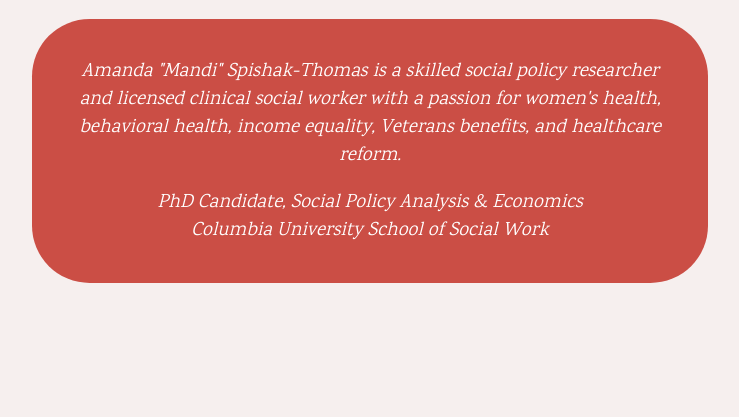
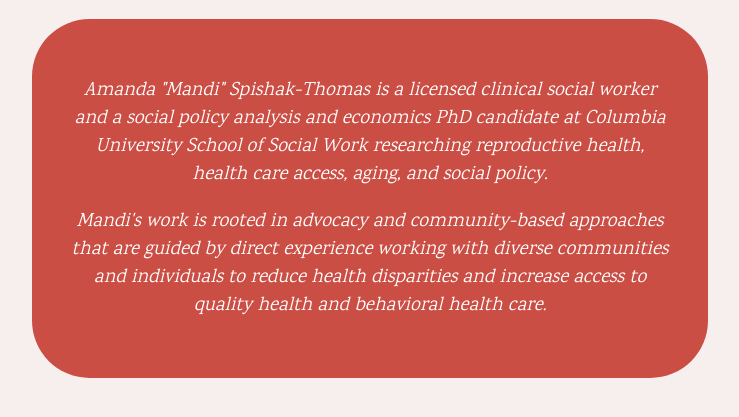
Before and after one commit to emspishak/ericspishak.com, a PHP site: page / in a window 1280 px wide. Shown: the part 94-511 px from the top of the page, without its empty margins (270-1009 px from the left). Run offline with PHP 8.4, Linux system fonts and the light colour scheme.

Commit message:
Text updates to	the home page.

```diff
--- a/root/var/www/aspishakthomas.com/index.php
+++ b/root/var/www/aspishakthomas.com/index.php
@@ -4,19 +4,19 @@ top(Page::HOME);
 ?>
 
 <div id="quotebox">
-  <p id="quote">
-    Amanda "Mandi" Spishak-Thomas is a skilled social policy researcher and
-    licensed clinical social worker with a passion for women's health, behavioral
-    health, income equality, Veterans benefits, and healthcare reform.
+  <p>
+    Amanda "Mandi" Spishak-Thomas is a licensed clinical social worker and a
+    social policy analysis and economics PhD candidate at Columbia University
+    School of Social Work researching reproductive health, health care access,
+    aging, and social policy.
   </p>
 
-  <div>
-    PhD Candidate, Social Policy Analysis &amp; Economics
-  </div>
-
-  <div>
-    Columbia University School of Social Work
-  </div>
+  <p>
+    Mandi's work is rooted in advocacy and community-based approaches that are
+    guided by direct experience working with diverse communities and individuals
+    to reduce health disparities and increase access to quality health and
+    behavioral health care.
+  </p>
 </div>
 <?php
 bottom();
--- a/root/var/www/aspishakthomas.com/style.css
+++ b/root/var/www/aspishakthomas.com/style.css
@@ -67,10 +67,6 @@ a {
     text-align: center;
 }
 
-#quote {
-    margin-top: 0;
-}
-
 #headshot {
     margin-top: 5em;
 }
```
